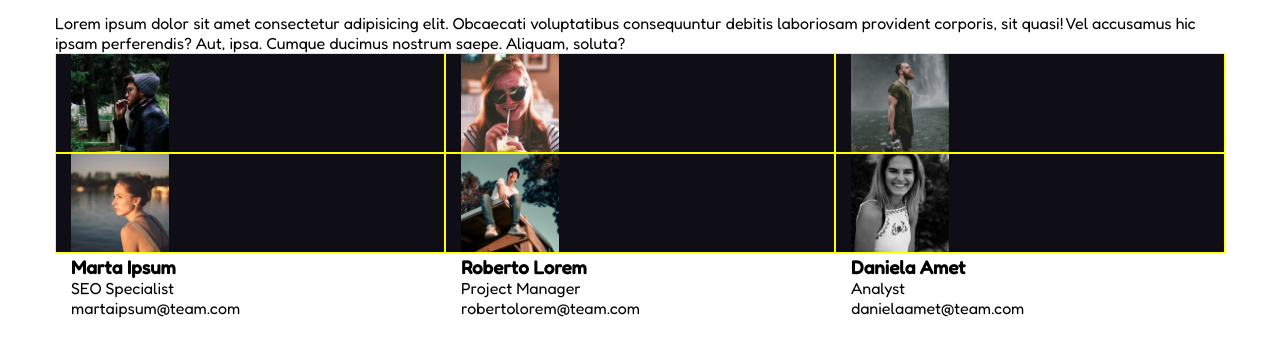
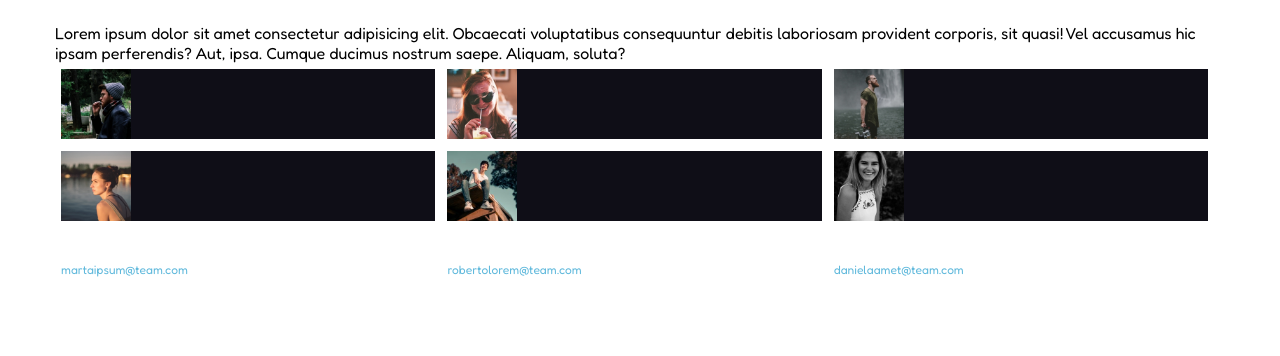
Before and after one commit to robertonesta/html-css-float-cards, a plain HTML site: page index.html in a window 1280 px wide. Shown: the part 58-414 px from the top of the page. Drawn offline with Linux system fonts and the light colour scheme.

Commit message:
add clearfix

```diff
--- a/css/style.css
+++ b/css/style.css
@@ -28,21 +28,44 @@ header{
 
 .container{
     max-width: 1170px;
-    margin: 0 auto;
+    margin: 10px auto;
 }
 
-.team .guy{
+.team .card{
+    margin: 6px;
     float: left;
-    width: calc(100% / 3);
-    padding: 0 15px;
+    width: calc(96% / 3);
+    text-align: left;
+    height: 70px;
+    padding: 0px;
 }
 
-.debug .guy{
-    height: 100px;
+.card{
     background-color: #0f0e17;
-    border: 1px solid yellow;
+    ;
 }
 
-.team .guy img{
-    height: 98px;
+.team .card img{
+    height: 70px;
 }
+
+.name{
+    font-weight: bold;
+    color: white;
+}
+
+.role{
+    font-size: 0.75em;
+    color: white;
+}
+.mail{
+    color:#60b9dc;
+    font-size: 0.75em;
+}
+
+.clearfix::after{
+    content: '';
+    display: table;
+    clear: both;
+
+}
--- a/index.html
+++ b/index.html
@@ -1,5 +1,6 @@
 <!DOCTYPE html>
 <html lang="en">
+
 <head>
     <meta charset="UTF-8">
     <meta http-equiv="X-UA-Compatible" content="IE=edge">
@@ -11,7 +12,7 @@
     <title>Float Cards</title>
 </head>
 
-<body class="debug">
+<body class="">
     <header>
         <h1>Meet our team</h1>
     </header>
@@ -19,45 +20,44 @@
 
     <main class="container">
         <section>
-        Lorem ipsum dolor sit amet consectetur adipisicing elit. Obcaecati voluptatibus consequuntur debitis laboriosam provident corporis, sit quasi! Vel accusamus hic ipsam perferendis? Aut, ipsa. Cumque ducimus nostrum saepe. Aliquam, soluta?
+            Lorem ipsum dolor sit amet consectetur adipisicing elit. Obcaecati voluptatibus consequuntur debitis
+            laboriosam provident corporis, sit quasi! Vel accusamus hic ipsam perferendis? Aut, ipsa. Cumque ducimus
+            nostrum saepe. Aliquam, soluta?
         </section>
 
-    <section class="team">
-       <div class="guy">
+        <section class="team clearfix">
+            <div class="card">
                 <img src="../html-css-float-cards/img/male1.png" alt="">
                 <h3 class="name">Marco Bianchi</h3>
                 <p class="role">Designer</p>
                 <p class="mail">marcobianchi@team.com</p>
             </div>
-       <div class="guy">
+            <div class="card">
                 <img src="../html-css-float-cards/img/female1.png" alt="">
                 <h3 class="name">Laura Rossi</h3>
                 <p class="role">Front-end Developer</p>
                 <p class="mail">laurarossi@team.com</p>
             </div>
-       <div class="guy">
+            <div class="card">
                 <img src="../html-css-float-cards/img/male2.png" alt="">
                 <h3 class="name">Giorgio Verdi</h3>
                 <p class="role">Back-end Developer</p>
                 <p class="mail">giorgioverdi@team.com</p>
             </div>
-    </section>
-
-    <section class="team">
-        <div class="guy">
+            <div class="card">
                 <img src="../html-css-float-cards/img/female2.png" alt="">
                 <h3 class="name">Marta Ipsum</h3>
                 <p class="role">SEO Specialist</p>
                 <p class="mail">martaipsum@team.com</p>
             </div>
-        <div class="guy">
+            <div class="card">
                 <img src="../html-css-float-cards/img/male3.png" alt="">
                 <h3 class="name">Roberto Lorem</h3>
                 <p class="role">Project Manager</p>
                 <p class="mail">robertolorem@team.com</p>
 
             </div>
-        <div class="guy">
+            <div class="card">
                 <img src="../html-css-float-cards/img/female3.png" alt="">
                 <h3 class="name">Daniela Amet</h3>
                 <p class="role">Analyst</p>
@@ -74,4 +74,5 @@
     <!-- /footer -->
 
 </body>
+
 </html>
```
Lines whose indentation alone changed are shown as unchanged.
